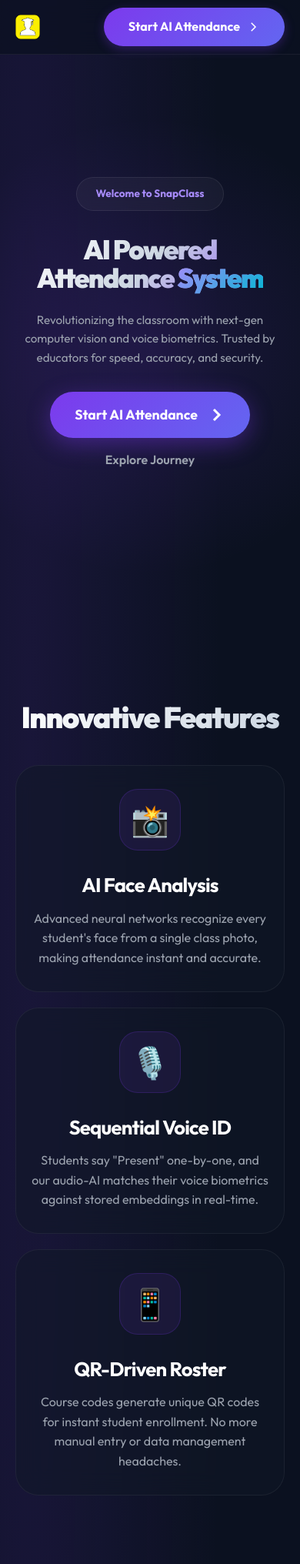
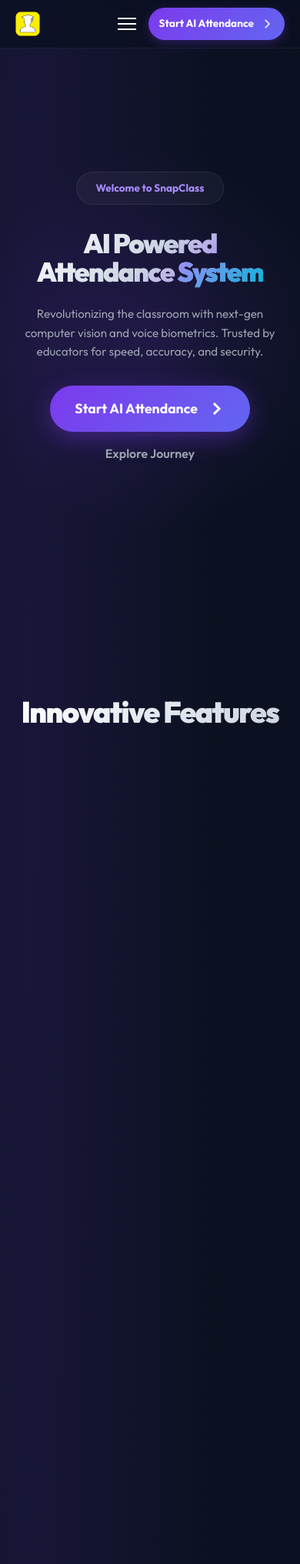
Before and after one commit to TechieRahul-svg/landing_page-face_voice_recog-, a Flask app: page / in a window 390 px wide; the page is wider, and only the part inside the window is pictured. Shown: the top 2032 px of that part at 77% size. Run offline with Flask 3, Linux system fonts and the light colour scheme.

Commit message:
Add responsive mobile navbar toggle, accessibility focus rings, and lazy-loading images

```diff
--- a/static/css/style.css
+++ b/static/css/style.css
@@ -90,6 +90,29 @@ h4 {
     color: #ffffff;
 }
 
+.nav-toggle {
+    display: none;
+    border: 0;
+    background: transparent;
+    color: #ffffff;
+    cursor: pointer;
+    padding: 8px;
+}
+
+.nav-toggle span {
+    display: block;
+    width: 24px;
+    height: 2px;
+    margin: 5px 0;
+    background: currentColor;
+}
+
+a:focus-visible,
+button:focus-visible {
+    outline: 3px solid var(--secondary);
+    outline-offset: 4px;
+}
+
 .btn-pill {
     background: linear-gradient(135deg, #7C3AED 0%, #6366F1 100%);
     color: #ffffff;
@@ -126,7 +149,7 @@ h4 {
 .hero::before {
     content: '';
     position: absolute;
-    width: 600px;
+    width: min(600px, 100vw);
     height: 600px;
     background: radial-gradient(circle, rgba(124, 58, 237, 0.15) 0%, transparent 70%);
     top: 50%;
@@ -647,6 +670,41 @@ h4 {
 
     .nav-links {
         display: none;
+        position: absolute;
+        top: 100%;
+        left: 20px;
+        right: 20px;
+        flex-direction: column;
+        gap: 0;
+        padding: 8px;
+        background: rgba(11, 17, 32, 0.98);
+        border: 1px solid var(--border);
+        border-radius: 16px;
+        box-shadow: 0 16px 32px rgba(0, 0, 0, 0.3);
+    }
+
+    .nav-links.is-open {
+        display: flex;
+    }
+
+    .nav-links a {
+        padding: 12px 14px;
+    }
+
+    .nav-toggle {
+        display: block;
+        order: 2;
+        margin-left: auto;
+        margin-right: 8px;
+    }
+
+    .nav-cta {
+        order: 3;
+    }
+
+    .btn-pill {
+        padding: 10px 14px;
+        font-size: 0.85rem;
     }
 
     .hero {
@@ -790,3 +848,15 @@ h4 {
         font-size: 0.95rem;
     }
 }
+
+@media (prefers-reduced-motion: reduce) {
+
+    *,
+    *::before,
+    *::after {
+        scroll-behavior: auto !important;
+        transition-duration: 0.01ms !important;
+        animation-duration: 0.01ms !important;
+        animation-iteration-count: 1 !important;
+    }
+}
--- a/templates/index.html
+++ b/templates/index.html
@@ -9,14 +9,20 @@
     <link rel="icon" type="image/png" href="{{ url_for('static', filename='img/logo.png') }}">
 </head>
 
-<body>
+<body id="top">
     <nav class="navbar">
         <div class="logo">
             <img src="{{ url_for('static', filename='img/logo.png') }}" alt="SnapClass Logo" style="height: 32px;">
             <div class="logo-text">SnapClass</div>
         </div>
-        <div class="nav-links">
-            <a href="#">Home</a>
+        <button class="nav-toggle" type="button" aria-expanded="false" aria-controls="primary-navigation"
+            aria-label="Open navigation">
+            <span></span>
+            <span></span>
+            <span></span>
+        </button>
+        <div class="nav-links" id="primary-navigation">
+            <a href="#top">Home</a>
             <a href="#features">Features</a>
             <a href="#journey">Journey</a>
             <a href="#tech">Tech Stack</a>
@@ -85,7 +91,7 @@
                         synced across all your devices.</p>
                 </div>
                 <div class="flow-image">
-                    <img src="{{ url_for('static', filename='img/demo2/IMG_20260514_223305.jpg.jpeg') }}"
+                    <img loading="lazy" src="{{ url_for('static', filename='img/demo2/IMG_20260514_223305.jpg.jpeg') }}"
                         alt="Login Portal">
                 </div>
             </div>
@@ -98,7 +104,7 @@
                         stream.</p>
                 </div>
                 <div class="flow-image">
-                    <img src="{{ url_for('static', filename='img/demo2/IMG_20260514_223342.jpg.jpeg') }}"
+                    <img loading="lazy" src="{{ url_for('static', filename='img/demo2/IMG_20260514_223342.jpg.jpeg') }}"
                         alt="Teacher Dashboard">
                 </div>
             </div>
@@ -111,7 +117,7 @@
                         start tracking.</p>
                 </div>
                 <div class="flow-image">
-                    <img src="{{ url_for('static', filename='img/demo2/IMG_20260514_223410.jpg.jpeg') }}"
+                    <img loading="lazy" src="{{ url_for('static', filename='img/demo2/IMG_20260514_223410.jpg.jpeg') }}"
                         alt="Create Course">
                 </div>
             </div>
@@ -124,7 +130,7 @@
                         single class photo in milliseconds.</p>
                 </div>
                 <div class="flow-image">
-                    <img src="{{ url_for('static', filename='img/demo2/IMG_20260514_223513.jpg.jpeg') }}"
+                    <img loading="lazy" src="{{ url_for('static', filename='img/demo2/IMG_20260514_223513.jpg.jpeg') }}"
                         alt="FaceID Attendance">
                 </div>
             </div>
@@ -137,7 +143,8 @@
                         their unique voice signatures.</p>
                 </div>
                 <div class="flow-image">
-                    <img src="{{ url_for('static', filename='img/demo2/snap-teacher-flow-5.1-voice-attendance.png') }}"
+                    <img loading="lazy"
+                        src="{{ url_for('static', filename='img/demo2/snap-teacher-flow-5.1-voice-attendance.png') }}"
                         alt="Voice Attendance">
                 </div>
             </div>
@@ -150,7 +157,7 @@
                         long-term attendance trends.</p>
                 </div>
                 <div class="flow-image">
-                    <img src="{{ url_for('static', filename='img/demo2/IMG_20260514_223610.jpg.jpeg') }}"
+                    <img loading="lazy" src="{{ url_for('static', filename='img/demo2/IMG_20260514_223610.jpg.jpeg') }}"
                         alt="Records Management">
                 </div>
             </div>
@@ -227,7 +234,7 @@
                         teachers. No tedious sign-up forms.</p>
                 </div>
                 <div class="flow-image">
-                    <img src="{{ url_for('static', filename='img/demo2/IMG_20260514_223439.jpg.jpeg') }}"
+                    <img loading="lazy" src="{{ url_for('static', filename='img/demo2/IMG_20260514_223439.jpg.jpeg') }}"
                         alt="Student Enrollment">
                 </div>
             </div>
@@ -240,7 +247,7 @@
                         all future class sessions.</p>
                 </div>
                 <div class="flow-image">
-                    <img src="{{ url_for('static', filename='img/demo2/IMG_20260514_223134.jpg.jpeg') }}"
+                    <img loading="lazy" src="{{ url_for('static', filename='img/demo2/IMG_20260514_223134.jpg.jpeg') }}"
                         alt="Biometric Registration">
                 </div>
             </div>
@@ -253,7 +260,7 @@
                         receive real-time updates.</p>
                 </div>
                 <div class="flow-image">
-                    <img src="{{ url_for('static', filename='img/demo2/IMG_20260514_223218.jpg.jpeg') }}"
+                    <img loading="lazy" src="{{ url_for('static', filename='img/demo2/IMG_20260514_223218.jpg.jpeg') }}"
                         alt="Student Dashboard">
                 </div>
             </div>
```
Also changed, not shown: static/js/script.js (+27 -25 lines).
